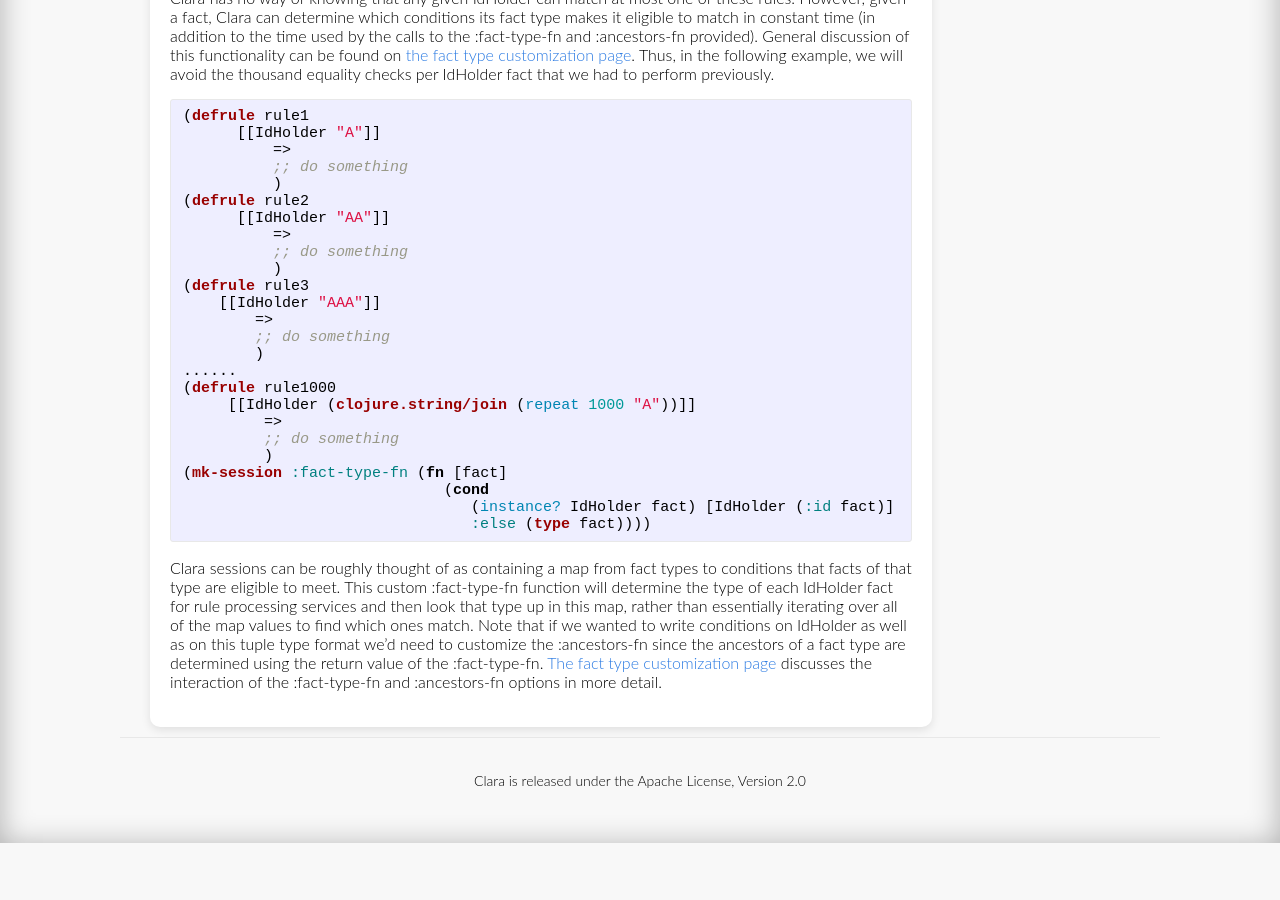
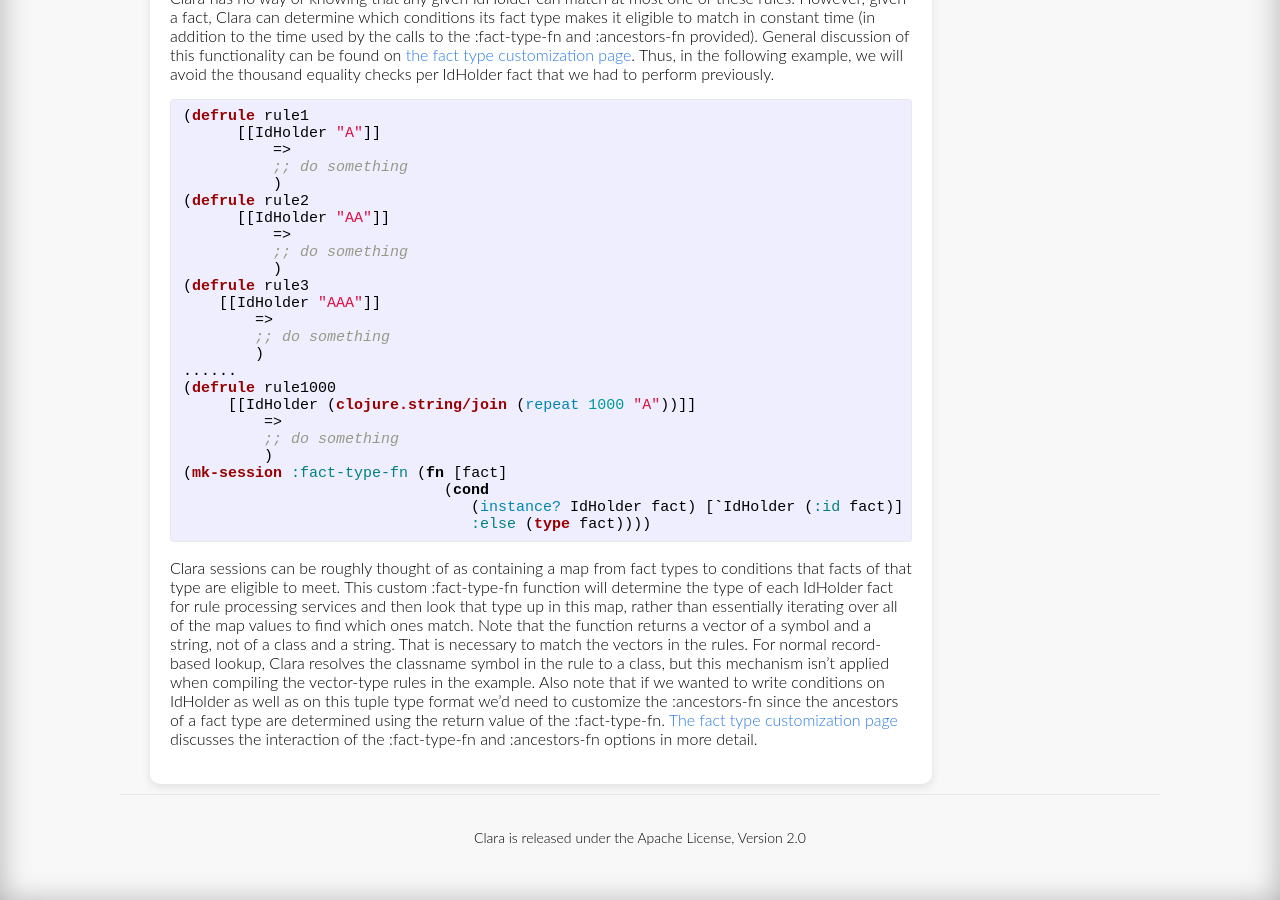
Before and after one commit to oracle-samples/clara-site, a Jekyll site: the page built from _docs/fact_type_fn_perf.md, in a window 1280 px wide and 900 px high, scrolled down 1018 px. Built offline with Jekyll 4.4.1, drawn with Linux system fonts in a browser that asks for light colours; before the commit the page ends 1861 px from its top, so only the background shows below that.

Commit message:
fixed example in fact_type_fn_perf.md and added an explanation.

```diff
--- a/_docs/fact_type_fn_perf.md
+++ b/_docs/fact_type_fn_perf.md
@@ -68,8 +68,8 @@ The elipses between rule2 and rule3 represent rules that are missing but follow
 	 )
 (mk-session :fact-type-fn (fn [fact]
                              (cond
-                                (instance? IdHolder fact) [IdHolder (:id fact)]
+                                (instance? IdHolder fact) [`IdHolder (:id fact)]
                                 :else (type fact))))
 {% endhighlight %}
 
-Clara sessions can be roughly thought of as containing a map from fact types to conditions that facts of that type are eligible to meet.  This custom :fact-type-fn function will determine the type of each IdHolder fact for rule processing services and then look that type up in this map, rather than essentially iterating over all of the map values to find which ones match.  Note that if we wanted to write conditions on IdHolder as well as on this tuple type format we'd need to customize the :ancestors-fn since the ancestors of a fact type are determined using the return value of the :fact-type-fn.  [The fact type customization page](/docs/fact_type_customization) discusses the interaction of the :fact-type-fn and :ancestors-fn options in more detail.
+Clara sessions can be roughly thought of as containing a map from fact types to conditions that facts of that type are eligible to meet.  This custom :fact-type-fn function will determine the type of each IdHolder fact for rule processing services and then look that type up in this map, rather than essentially iterating over all of the map values to find which ones match. Note that the function returns a vector of a symbol and a string, not of a class and a string. That is necessary to match the vectors in the rules. For normal record-based lookup, Clara resolves the classname symbol in the rule to a class, but this mechanism isn't applied when compiling the vector-type rules in the example. Also note that if we wanted to write conditions on IdHolder as well as on this tuple type format we'd need to customize the :ancestors-fn since the ancestors of a fact type are determined using the return value of the :fact-type-fn.  [The fact type customization page](/docs/fact_type_customization) discusses the interaction of the :fact-type-fn and :ancestors-fn options in more detail.
```
Also changed, not shown: CONTRIBUTORS.md (+5 -0 lines).
